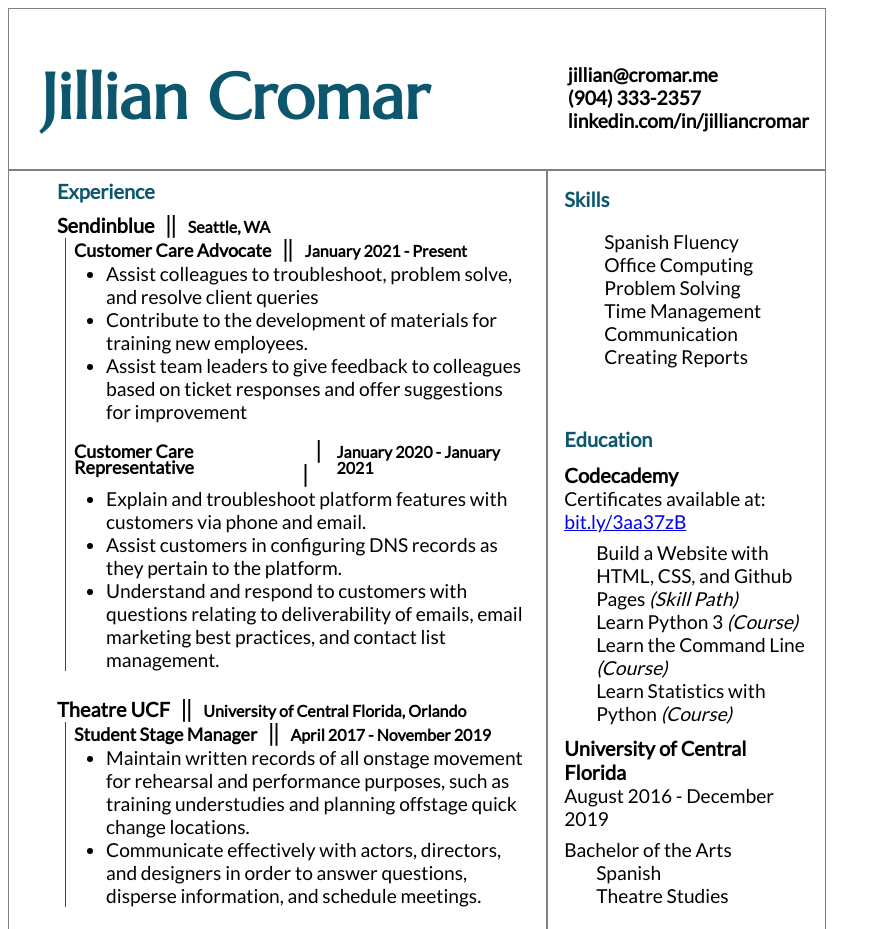
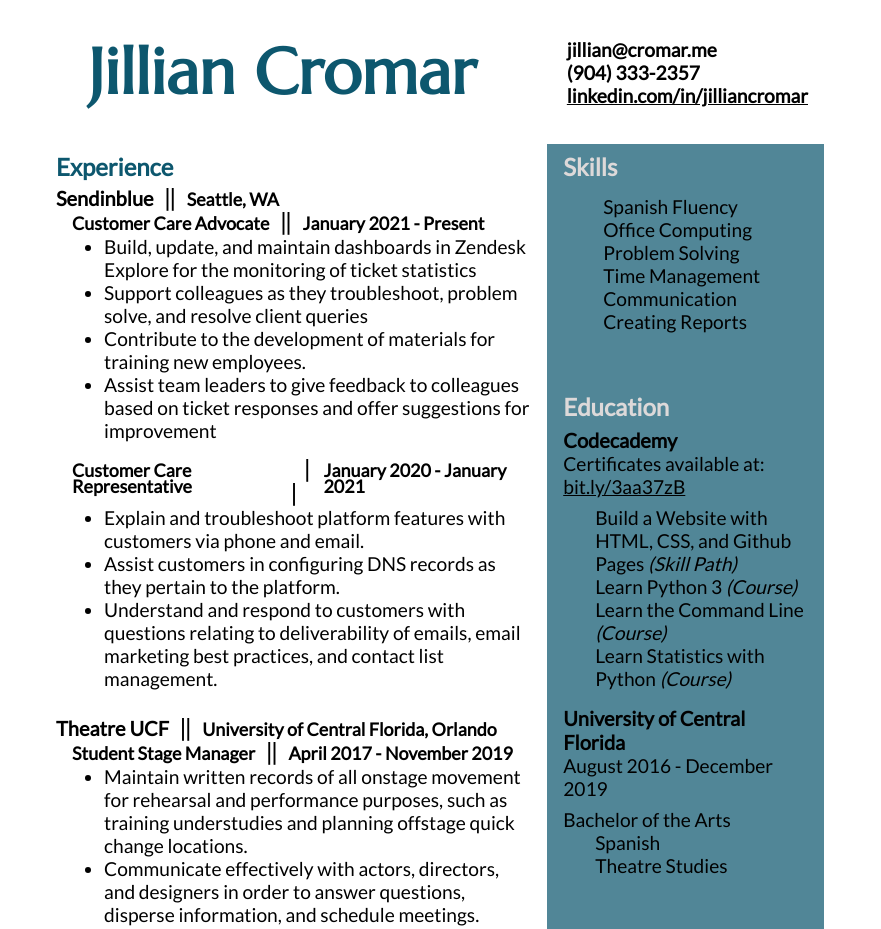
Before and after one commit to JBCRo/resume, a plain HTML site: page index.html in a window 1280 px wide. Shown: the top 929 px of the page, without its empty margins (0-881 px from the left). Drawn offline with Linux system fonts and the light colour scheme.

Commit message:
add color, remove borders, update advo description

```diff
--- a/index.html
+++ b/index.html
@@ -11,7 +11,7 @@
     <div class="contact">
         <h4>jillian@cromar.me</h4>
         <h4>(904) 333-2357</h4>
-        <h4 class="link">linkedin.com/in/jilliancromar</h4>
+        <h4 class="link"><a href="linkedin.com/in/jilliancromar">linkedin.com/in/jilliancromar</a></h4>
     </div>
 </div>
 <div class="content">
@@ -31,7 +31,8 @@
                         <h3 class="dates">January 2021 - Present</h3>
                     </div>
                     <ul class="responsibilities">
-                        <li>Assist colleagues to troubleshoot, problem solve, and resolve client queries</li>
+                        <li>Build, update, and maintain dashboards in Zendesk Explore for the monitoring of ticket statistics</li>
+                        <li>Support colleagues as they troubleshoot, problem solve, and resolve client queries</li>
                         <li>Contribute to the development of materials for training new employees.</li>
                         <li>Assist team leaders to give feedback to colleagues based on ticket responses and offer suggestions for improvement</li>
                     </ul>
--- a/resources/jcromar-resume-style.css
+++ b/resources/jcromar-resume-style.css
@@ -8,7 +8,6 @@ body {
     font-size: 1.2rem;
     width: 8.5in;
     height: 11in;
-    border: 1px solid gray;
 }
 
 h1 {
@@ -30,6 +29,7 @@ h3 {
 h4 {
     margin: 0px 0px;
     padding: 0px 0px;
+    font-size: 1.5rem;
 }
 
 p {
@@ -37,6 +37,9 @@ p {
     padding: 0px 0px;
 }
 
+a {
+    color: black;
+}
 
 /* Header style; name and contact info */
 .info {
@@ -44,8 +47,7 @@ p {
     display: flex;
     align-items: center;
     justify-content: space-between;
-    padding: 3rem 1rem 2rem 2rem;
-    border-bottom: 2px solid gray;
+    padding: 1.5rem 1rem 2rem 5rem;
 }
 
 .info .name h1 {
@@ -54,7 +56,8 @@ p {
     color: #0D576E;
 }
 
-.info .contact {
+.info .contact h4 {
+    font-size: 1.2rem;
 }
 
 
@@ -68,18 +71,19 @@ p {
 
 .content h4 { /*the section headers*/
     height: 1.5rem;
-    color: #0D576E;
+    color: #ddd9d9;
     margin-top: .5rem;
     margin-left: 0px;
-    font-size: 1.25rem;
+    font-size: 1.5rem;
 }
 
 .content .experience {
-    border-right: 2px solid gray;
     padding: 0rem 1rem 0rem 3rem;
     max-width: 80%;
+}
 
-
+.content .experience h4 {
+    color:#0D576E;
 }
 .content .experience .listing {
     padding-top: .7rem;
@@ -97,12 +101,11 @@ p {
 }
 
 .content .experience .location {
-    font-size: 1rem;
+    font-size: 1.12rem;
     line-height: 1rem;
 }
 
 .content .experience .all-roles {
-    border-left: .5px solid #0D576E;
     margin-left: .5rem;
 }
 
@@ -119,7 +122,7 @@ p {
 }
 
 .content .experience .dates {
-    font-size: 1rem;
+    font-size: 1.12rem;
     line-height: 1rem;
 }
 
@@ -131,10 +134,11 @@ p {
 
 .content .sidebar {
     min-width: 30%;
+    min-height: 100%;
     padding-left: 1rem;
     padding-right: 1rem;
-    margin-top: .5rem;
     list-style: none;
+    background-color: #0d576eb7;
 }
 
 .content .skills {
@@ -151,7 +155,7 @@ p {
 }
 
 .content .education .certifications {
-    padding-bottom: .7rem;
+    padding-bottom: 1rem;
 
 }
 
```
